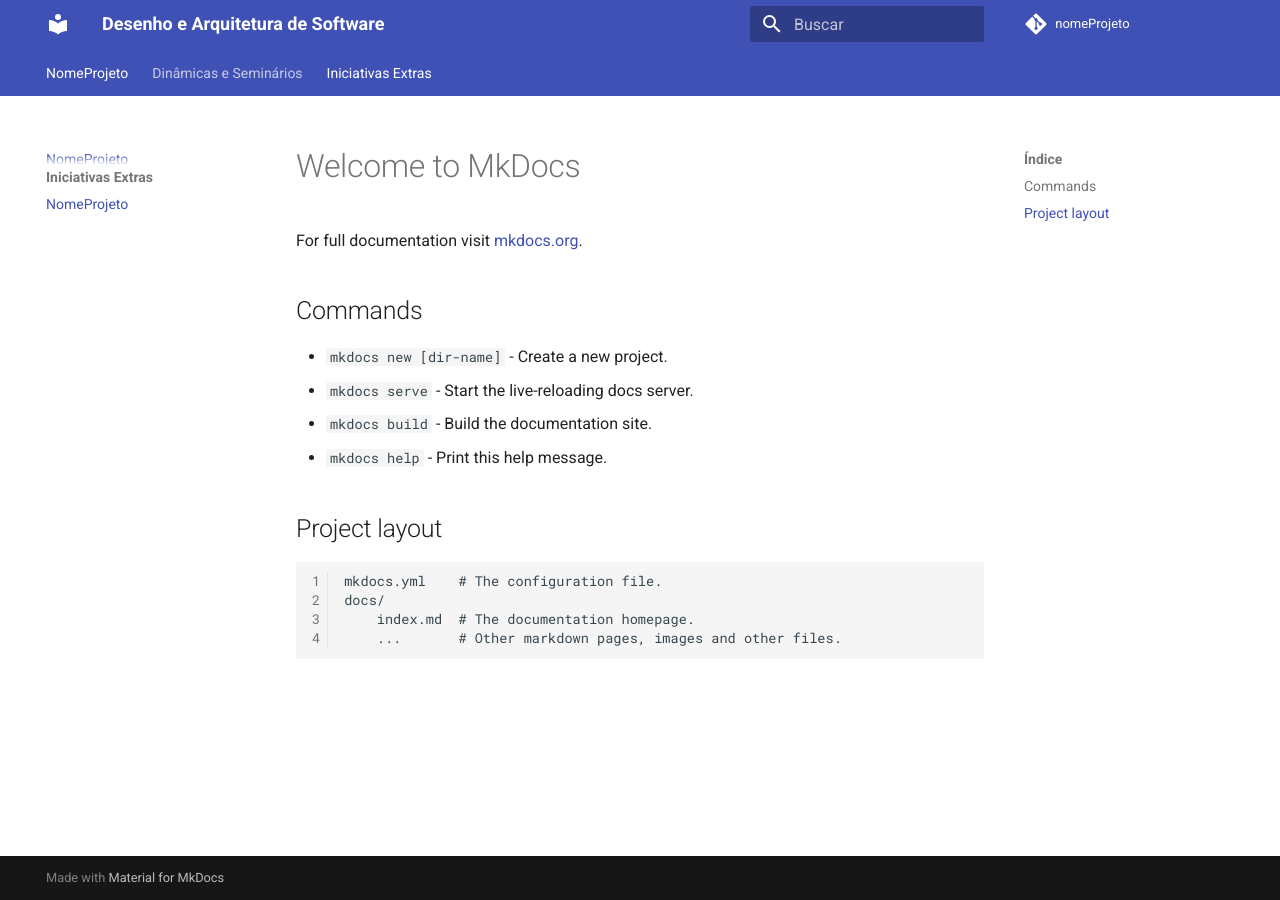
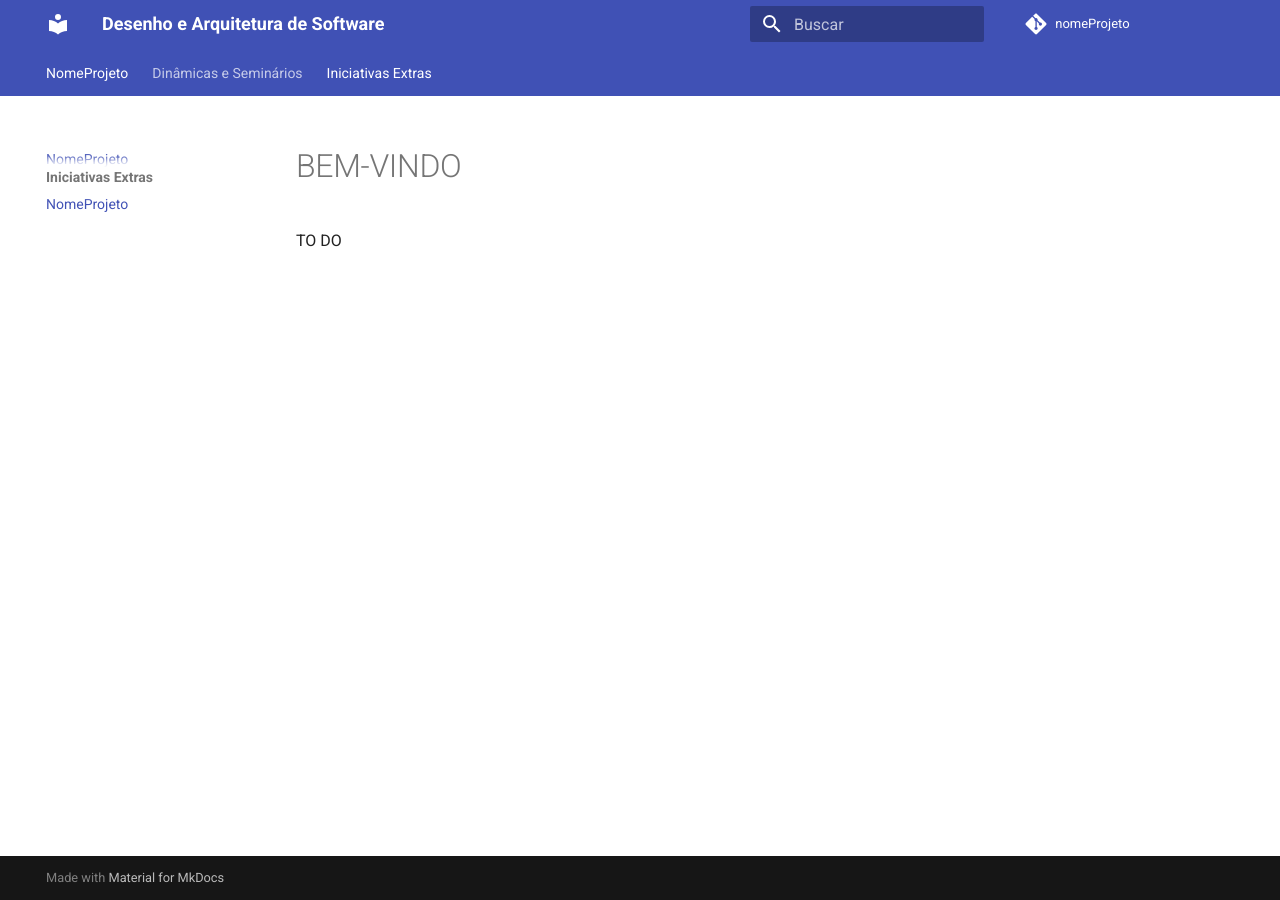
Before and after one commit to 2019-2-arquitetura-desenho/wiki, an MkDocs documentation site: the page built from docs/index.md, in a window 1280 px wide. Built offline with MkDocs 1.6.1 and Material for MkDocs 9.7.7, drawn with Linux system fonts in a browser that asks for light colours; comment, search, counter and statistics services are not loaded.

```diff
--- a/docs/index.md
+++ b/docs/index.md
@@ -1,17 +1,3 @@
-# Welcome to MkDocs
+# BEM-VINDO
 
-For full documentation visit [mkdocs.org](https://mkdocs.org).
-
-## Commands
-
-* `mkdocs new [dir-name]` - Create a new project.
-* `mkdocs serve` - Start the live-reloading docs server.
-* `mkdocs build` - Build the documentation site.
-* `mkdocs help` - Print this help message.
-
-## Project layout
-
-    mkdocs.yml    # The configuration file.
-    docs/
-        index.md  # The documentation homepage.
-        ...       # Other markdown pages, images and other files.
+TO DO
```
Also changed, not shown: README.md (+16 -2 lines), 1 other file.
